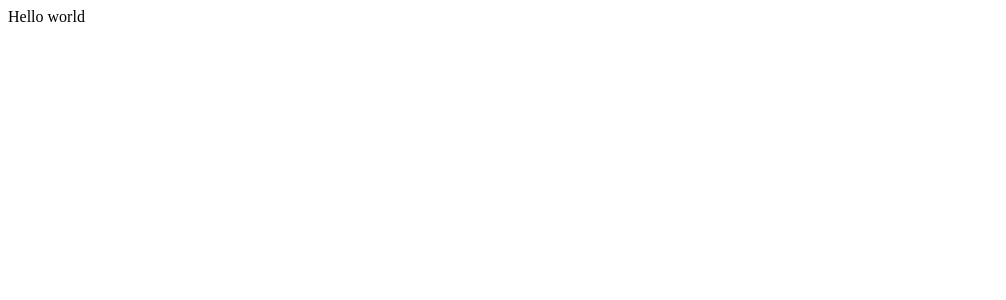
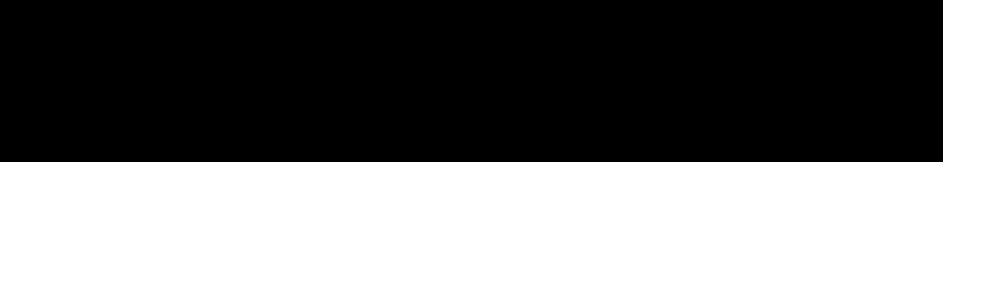
Before and after one commit to googoo9918/software-project-bokha, a React (Vite) app in the folder client/: page /search in a window 1280 px wide. Shown: the top 300 px of the page, without its empty margins (0-1006 px from the left). Built offline with nearby package versions, Linux system fonts and the light colour scheme.

Commit message:
style: add global style

```diff
--- a/client/package.json
+++ b/client/package.json
@@ -15,6 +15,7 @@
     "axios": "^1.4.0",
     "react": "^18.2.0",
     "react-dom": "^18.2.0",
+    "react-router-dom": "^6.11.0",
     "recoil": "^0.7.7",
     "styled-components": "^5.3.10"
   },
--- a/client/src/App.jsx
+++ b/client/src/App.jsx
@@ -1,8 +1,14 @@
+import { Routes, Route } from "react-router-dom"
+import GlobalStyle from "./components/GlobalStyle/GlobalStyle"
+import SearchPage from "./pages/SearchPage"
+
 function App() {
-
   return (
-    <div>
-      Hello world
+    <div className="App">
+      <GlobalStyle />
+      <Routes>
+        <Route path="/search" element={<SearchPage />}></Route>
+      </Routes>
     </div>
   )
 }
--- /dev/null
+++ b/client/src/components/CategoryBox/CategoryBox.jsx
@@ -0,0 +1,9 @@
+import { CategoryBoxContainer } from "./CategoryBox.styled";
+
+function CategoryBox() {
+  return(
+    <CategoryBoxContainer></CategoryBoxContainer>
+  )
+}
+
+export default CategoryBox;
--- /dev/null
+++ b/client/src/components/CategoryBox/CategoryBox.styled.js
@@ -0,0 +1,8 @@
+import styled from 'styled-components';
+
+export const CategoryBoxContainer = styled.div`
+  font-size: 22px;
+  width: 42.8636em;
+  height: 7.36363em;
+  background-color: black;
+`;
--- /dev/null
+++ b/client/src/components/GlobalStyle/GlobalStyle.jsx
@@ -0,0 +1,10 @@
+import { createGlobalStyle } from "styled-components";
+
+const GlobalStyle = createGlobalStyle`
+  body {
+    width: 100%;
+    margin: 0;
+  }
+`;
+
+export default GlobalStyle;
--- a/client/src/main.jsx
+++ b/client/src/main.jsx
@@ -1,9 +1,10 @@
 import React from 'react'
 import ReactDOM from 'react-dom/client'
 import App from './App.jsx'
+import { BrowserRouter } from 'react-router-dom'
 
 ReactDOM.createRoot(document.getElementById('root')).render(
-  <React.StrictMode>
+  <BrowserRouter>
     <App />
-  </React.StrictMode>,
+  </BrowserRouter>
 )
--- /dev/null
+++ b/client/src/pages/SearchPage.jsx
@@ -0,0 +1,9 @@
+import CategoryBox from "../components/CategoryBox/CategoryBox";
+
+function SearchPage() {
+  return(
+    <CategoryBox></CategoryBox>
+  )
+}
+
+export default SearchPage;
```
Also changed, not shown: 1 other file (tests, documents, lock files or other folders).
